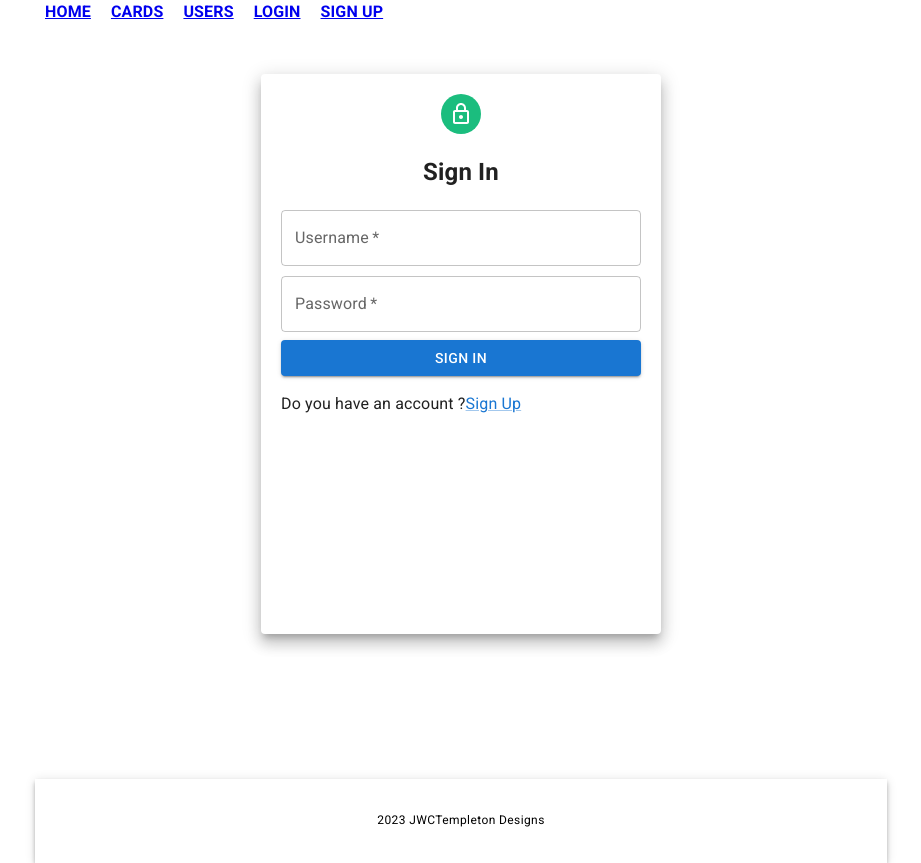
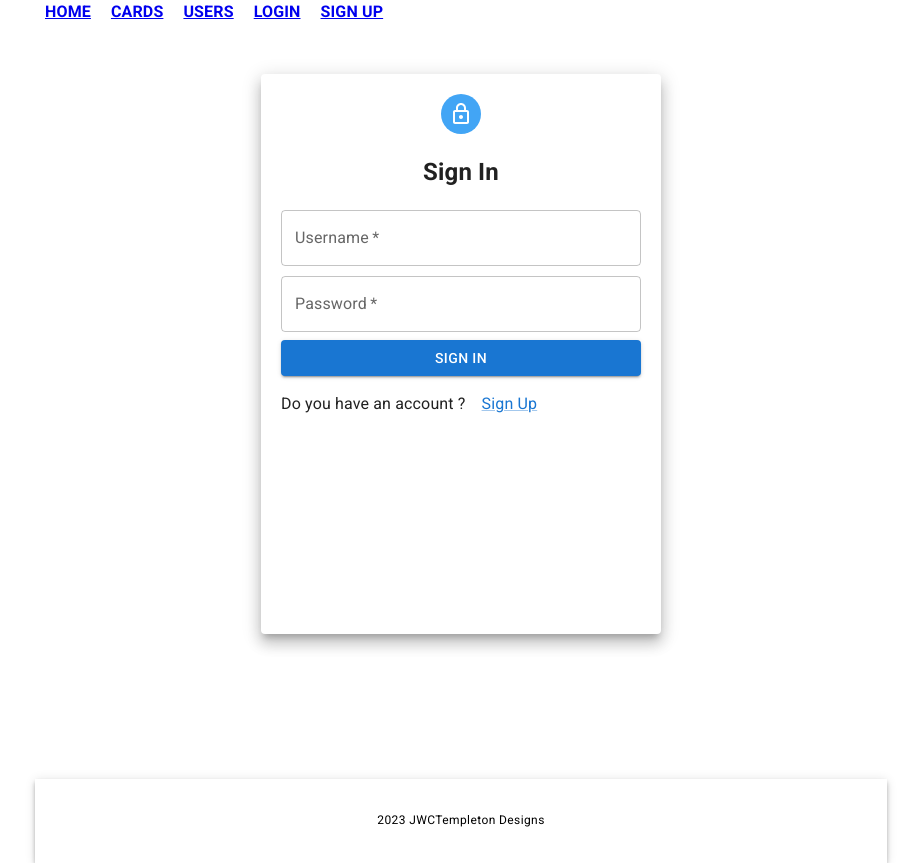
Before and after one commit to JWCTempleton/psa-frontend, a React (Create React App) app in the folder psa-frontend/: page /login in a window 1280 px wide. Shown: the whole page, without its empty margins (179-1100 px from the left). Built offline with nearby package versions, Linux system fonts and the light colour scheme; no server answers.

Commit message:
Add connecting Login form to the login service, results in user successfully logging in when a valid username and password are submitted

```diff
--- a/psa-frontend/src/components/LoginForm.jsx
+++ b/psa-frontend/src/components/LoginForm.jsx
@@ -9,20 +9,58 @@ import {
   Link,
 } from "@mui/material";
 import LockOutlinedIcon from "@mui/icons-material/LockOutlined";
+import { useNavigate } from "react-router-dom";
+import loginService from "../services/login";
+import cardService from "../services/cards";
 // import FormControlLabel from "@mui/material/FormControlLabel";
 // import Checkbox from "@mui/material/Checkbox";
-const LoginForm = () => {
+
+const LoginForm = ({
+  setUser,
+  setUsername,
+  setPassword,
+  username,
+  password,
+  user,
+}) => {
+  const navigate = useNavigate();
+
+  const handleLogin = async (event) => {
+    event.preventDefault();
+    try {
+      const user = await loginService.login({
+        username,
+        password,
+      });
+      console.log("user", user);
+
+      window.localStorage.setItem("loggedNoteappUser", JSON.stringify(user));
+
+      cardService.setToken(user.token);
+      setUser(user);
+      setUsername("");
+      setPassword("");
+      navigate("/cards");
+    } catch (exception) {
+      // setErrorMessage("Wrong credentials");
+      // setTimeout(() => {
+      //   setErrorMessage(null);
+      // }, 5000);
+      console.log("error");
+    }
+  };
   const paperStyle = {
     padding: 20,
     height: "70vh",
     width: 400,
     margin: "50px auto",
   };
-  const avatarStyle = { backgroundColor: "#1bbd7e" };
+  const avatarStyle = { backgroundColor: "#42a5f5" };
   const btnstyle = { margin: "8px 0 16px 0" };
   const textField = { marginBottom: "10px" };
   return (
     <Grid>
+      <form onSubmit={handleLogin}>
         <Paper elevation={10} style={paperStyle}>
           <Grid align="center">
             <Avatar style={avatarStyle}>
@@ -37,6 +75,7 @@ const LoginForm = () => {
             style={textField}
             fullWidth
             required
+            onChange={({ target }) => setUsername(target.value)}
           />
           <TextField
             label="Password"
@@ -45,6 +84,7 @@ const LoginForm = () => {
             variant="outlined"
             fullWidth
             required
+            onChange={({ target }) => setPassword(target.value)}
           />
           {/* <FormControlLabel
           control={<Checkbox name="checkedB" color="primary" />}
@@ -64,9 +104,13 @@ const LoginForm = () => {
         </Typography> */}
           <Typography>
             {" "}
-          Do you have an account ?<Link href="#">Sign Up</Link>
+            Do you have an account ?
+            <Link sx={{ m: 2 }} href="#">
+              Sign Up
+            </Link>
           </Typography>
         </Paper>
+      </form>
     </Grid>
   );
 };
--- a/psa-frontend/src/services/cards.js
+++ b/psa-frontend/src/services/cards.js
@@ -1,15 +1,15 @@
 import axios from "axios";
 const baseUrl = "/api/cards";
 
-// let token = null;
+let token = null;
 
-// const setToken = (newToken) => {
-//   token = `Bearer ${newToken}`;
-// };
+const setToken = (newToken) => {
+  token = `Bearer ${newToken}`;
+};
 
 const getAll = () => {
   const request = axios.get(baseUrl);
   return request.then((response) => response.data);
 };
 
-export default { getAll };
+export default { getAll, setToken };
```
Lines whose indentation alone changed are shown as unchanged.
